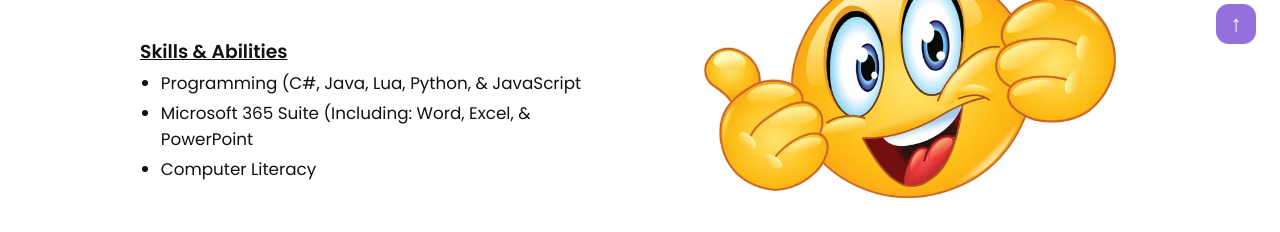
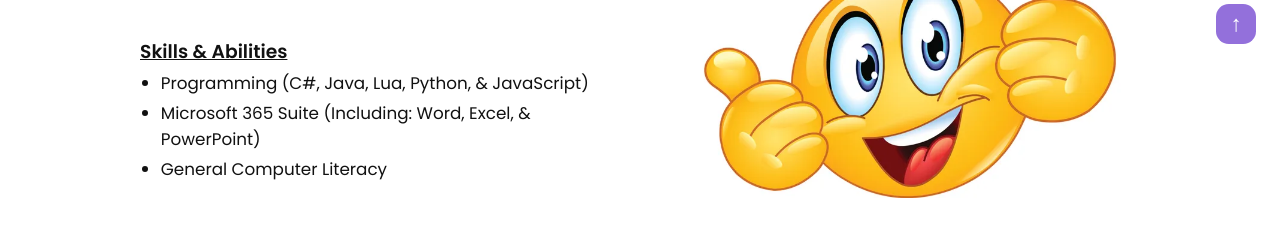
Before and after one commit to squidlover900/resume-site, a website: page index.html in a window 1280 px wide. Shown: the part 376-608 px from the top of the page. Drawn offline with Linux system fonts and the light colour scheme.

Commit message:
Fixed General typos in text

```diff
--- a/index.html
+++ b/index.html
@@ -38,9 +38,9 @@
           <div class="intro-entry">
             <h3><u>Skills & Abilities</u></h3>
             <ul>
-              <li>Programming (C#, Java, Lua, Python, & JavaScript</li>
-              <li>Microsoft 365 Suite (Including: Word, Excel, & PowerPoint</li>
-              <li>Computer Literacy</li>
+              <li>Programming (C#, Java, Lua, Python, & JavaScript)</li>
+              <li>Microsoft 365 Suite (Including: Word, Excel, & PowerPoint)</li>
+              <li>General Computer Literacy</li>
             </ul>
           </div>
           <p style="font-size: large">Scroll down <span style="color: mediumpurple;">↓</span></p>
--- a/js/app.js
+++ b/js/app.js
@@ -0,0 +1 @@
+// Not used maybe for future reference
```
